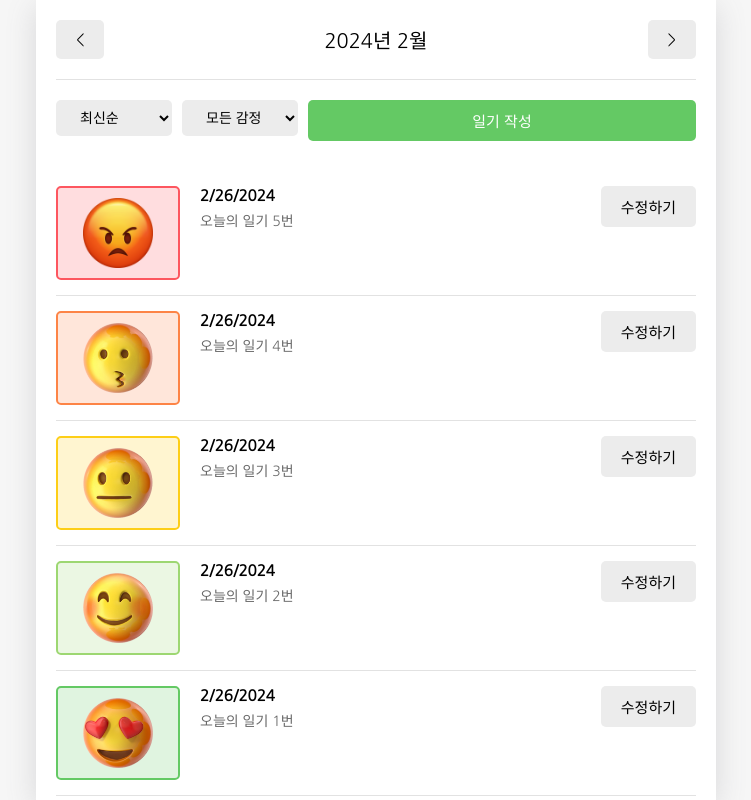
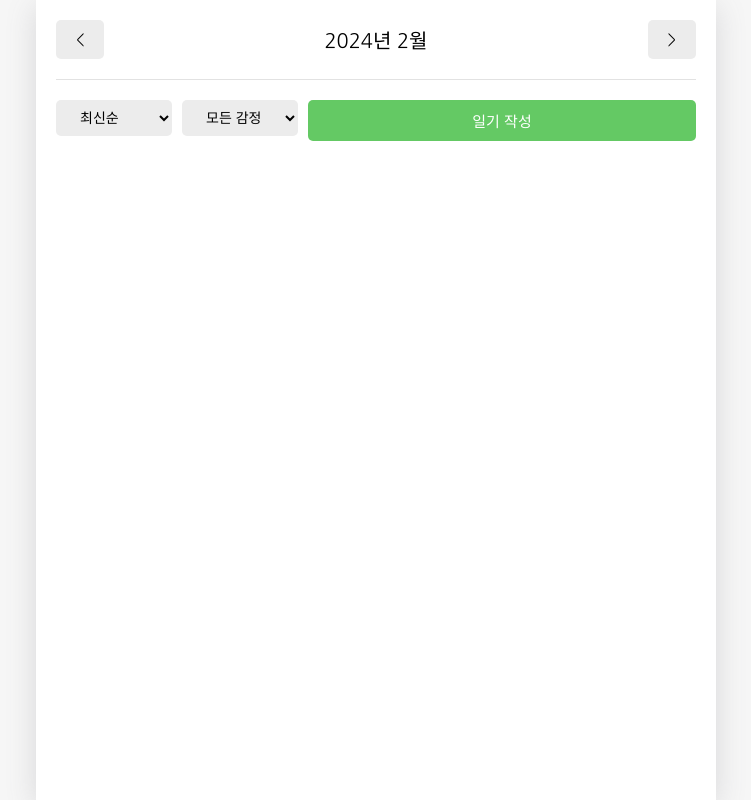
Before and after one commit to JeonggonCho/React-practice-Emotion_Diary, a React (Create React App) app in the folder emotion-diary/: page / in a window 1280 px wide. Shown: the whole page, without its empty margins (264-1015 px from the left). Built offline with nearby package versions, Linux system fonts and the light colour scheme; the HTML template or start-up script is replaced by a standard one.

Commit message:
feature: localStorage

```diff
--- a/emotion-diary/src/App.js
+++ b/emotion-diary/src/App.js
@@ -1,4 +1,4 @@
-import React, {useReducer, useRef} from "react";
+import React, {useEffect, useReducer, useRef} from "react";
 
 import './App.css';
 import {BrowserRouter, Routes, Route} from "react-router-dom";
@@ -34,47 +34,25 @@
     default:
       return state;
   }
+  localStorage.setItem("diary", JSON.stringify(newState));
   return newState;
 };
 
 export const DiaryStateContext = React.createContext();
 export const DiaryDispatchContext = React.createContext();
 
-const dummyData = [
-  {
-    id: 1,
-    emotion: 1,
-    content: "오늘의 일기 1번",
-    date: 1708922252257
-  },
-  {
-    id: 2,
-    emotion: 2,
-    content: "오늘의 일기 2번",
-    date: 1708922252258
-  },
-  {
-    id: 3,
-    emotion: 3,
-    content: "오늘의 일기 3번",
-    date: 1708922252259
-  },
-  {
-    id: 4,
-    emotion: 4,
-    content: "오늘의 일기 4번",
-    date: 1708922252260
-  },
-  {
-    id: 5,
-    emotion: 5,
-    content: "오늘의 일기 5번",
-    date: 1708922252261
-  }
-];
+function App() {
+  const [data, dispatch] = useReducer(reducer, []);
 
-function App() {
-  const [data, dispatch] = useReducer(reducer, dummyData);
+  useEffect(() => {
+    const localData = localStorage.getItem("diary");
+    if (localData) {
+      const diaryList = JSON.parse(localData).sort((a, b) => parseInt(b.id) - parseInt(a.id));
+      dataId.current = parseInt(diaryList[0].id) + 1;
+
+      dispatch({type: "INIT", data: diaryList});
+    }
+  }, []);
 
   const dataId = useRef(0);
 
--- a/emotion-diary/src/components/DiaryEditor.js
+++ b/emotion-diary/src/components/DiaryEditor.js
@@ -21,7 +21,7 @@
     setEmotion(emotion);
   };
 
-  const {onCreate, onEdit} = useContext(DiaryDispatchContext);
+  const {onCreate, onEdit, onRemove} = useContext(DiaryDispatchContext);
 
   const navigate = useNavigate();
 
@@ -40,6 +40,13 @@
     navigate("/", {replace:true});
   };
 
+  const handleRemove = () => {
+    if (window.confirm("삭제하시겠습니까?")) {
+      onRemove(originData.id);
+      navigate("/", {replace:true});
+    }
+  };
+
   useEffect(() => {
     if (isEdit) {
       setDate(getStringDate(new Date(parseInt(originData.date))));
@@ -53,6 +60,9 @@
       <MyHeader
         headText={isEdit ? "일기 수정" : "일기 작성"}
         leftChild={<MyButton text={"< 뒤로가기"} onClick={() => navigate(-1)}/>}
+        rightChild={isEdit && (
+          <MyButton text={"삭제하기"} type={"negative"} onClick={handleRemove}/>
+        )}
       />
       <div>
         <section>
--- a/emotion-diary/src/pages/Home.js
+++ b/emotion-diary/src/pages/Home.js
@@ -23,9 +23,14 @@
         curDate.getFullYear(), curDate.getMonth(), 1
       ).getTime();
 
-      //curDate 월의 마지막 날
+      //curDate 월의 마지막 날 -> 중요!! 시, 분, 초 까지 명시
       const lastDay = new Date(
-        curDate.getFullYear(), curDate.getMonth() + 1, 0
+        curDate.getFullYear(),
+        curDate.getMonth() + 1,
+        0,
+        23,
+        59,
+        59
       ).getTime();
 
       setData(
```
Also changed, not shown: 1 other file (tests, documents, lock files or other folders).
